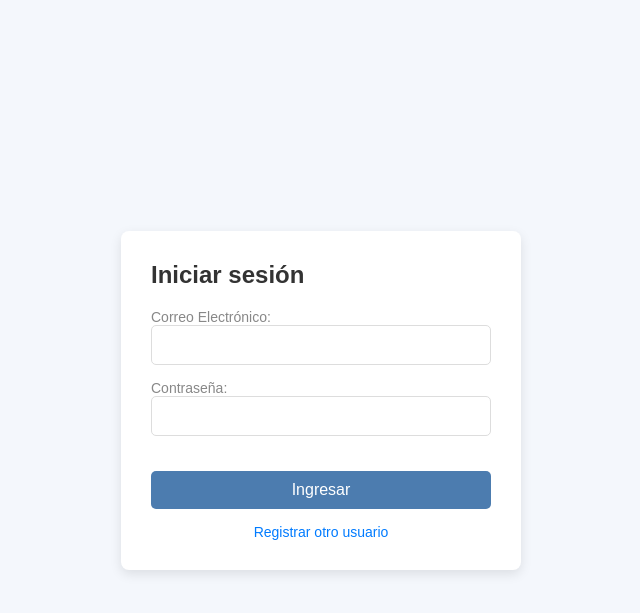
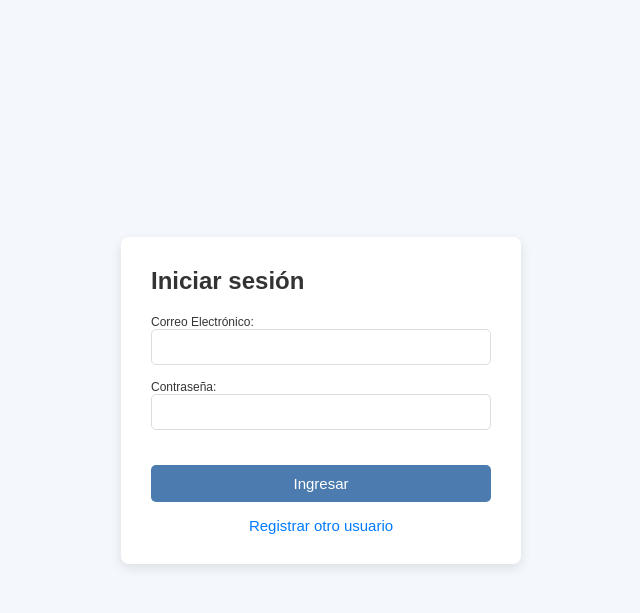
Before and after one commit to Andrea-Reyes/Authentication, a Django app: page /auth/login/ in a window 1280 px wide. Shown: the top 613 px of the page, without its empty margins (319-959 px from the left). Run offline with Django 5.2, Linux system fonts and the light colour scheme.

Commit message:
Corrección de Forms

```diff
--- a/authapp/static/login.css
+++ b/authapp/static/login.css
@@ -30,7 +30,7 @@ form {
 }
 
 form p {
-    font-size: 14px;
+    font-size: 12px;
     color: #888;
 }
 
@@ -42,7 +42,7 @@ form button {
     width: 100%;
     border-radius: 5px;
     cursor: pointer;
-    font-size: 16px;
+    font-size: 15px;
     margin-top: 20px;
     transition: background-color 0.3s ease;
 }
@@ -57,7 +57,7 @@ form a {
     text-align: center;
     color: #007bff;
     text-decoration: none;
-    font-size: 14px;
+    font-size: 15px;
 }
 
 form a:hover {
@@ -70,13 +70,17 @@ input[type="email"], input[type="password"], select {
     margin-bottom: 15px;
     border: 1px solid #ddd;
     border-radius: 5px;
-    font-size: 16px;
+    font-size: 12px;
     outline: none;
     transition: border-color 0.3s ease;
 }
 
 input[type="email"]:focus, input[type="password"]:focus, select:focus {
     border-color: #514caf;
+}
+
+form label{
+    color: #353535;
 }
 
 @media (max-width: 600px) {
```
